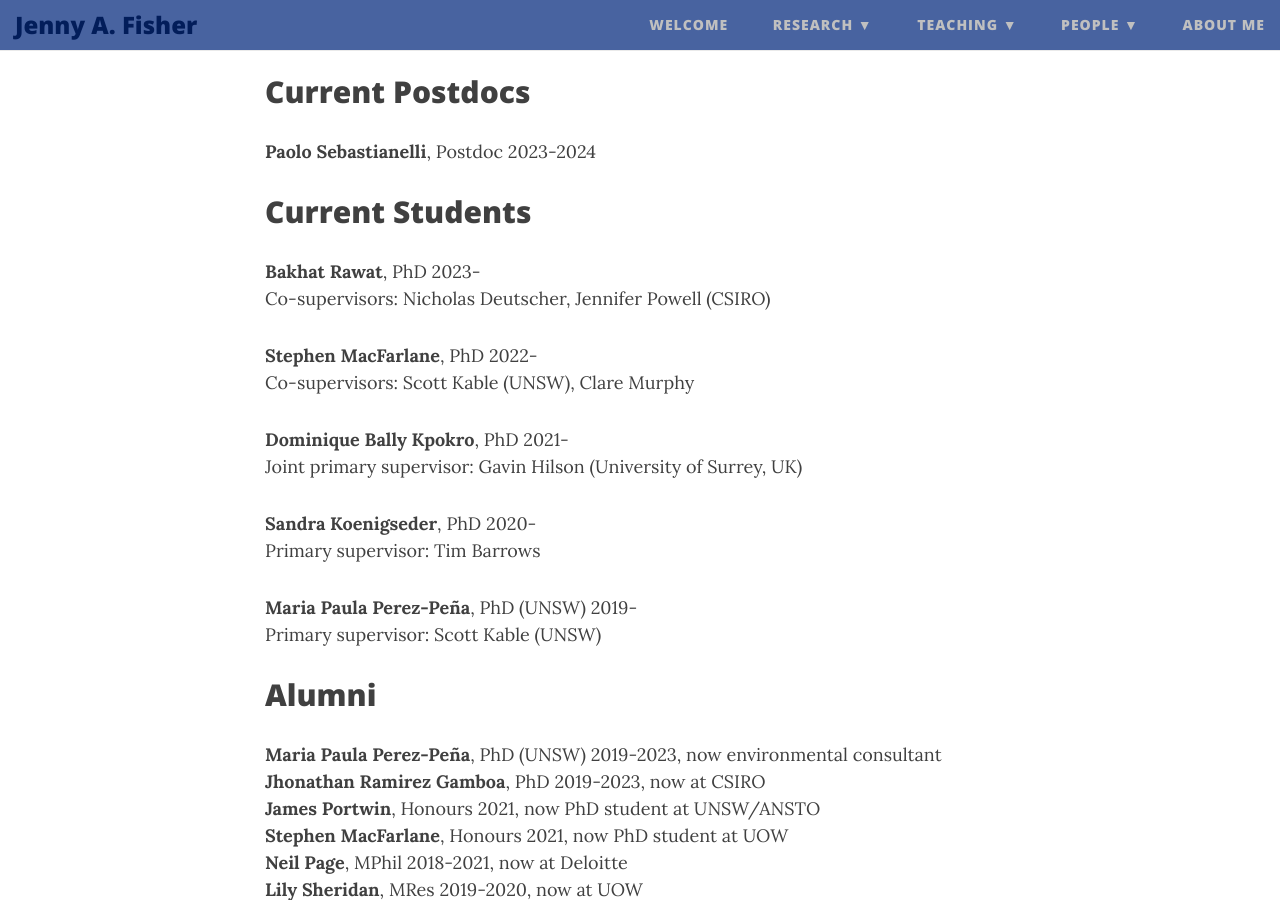
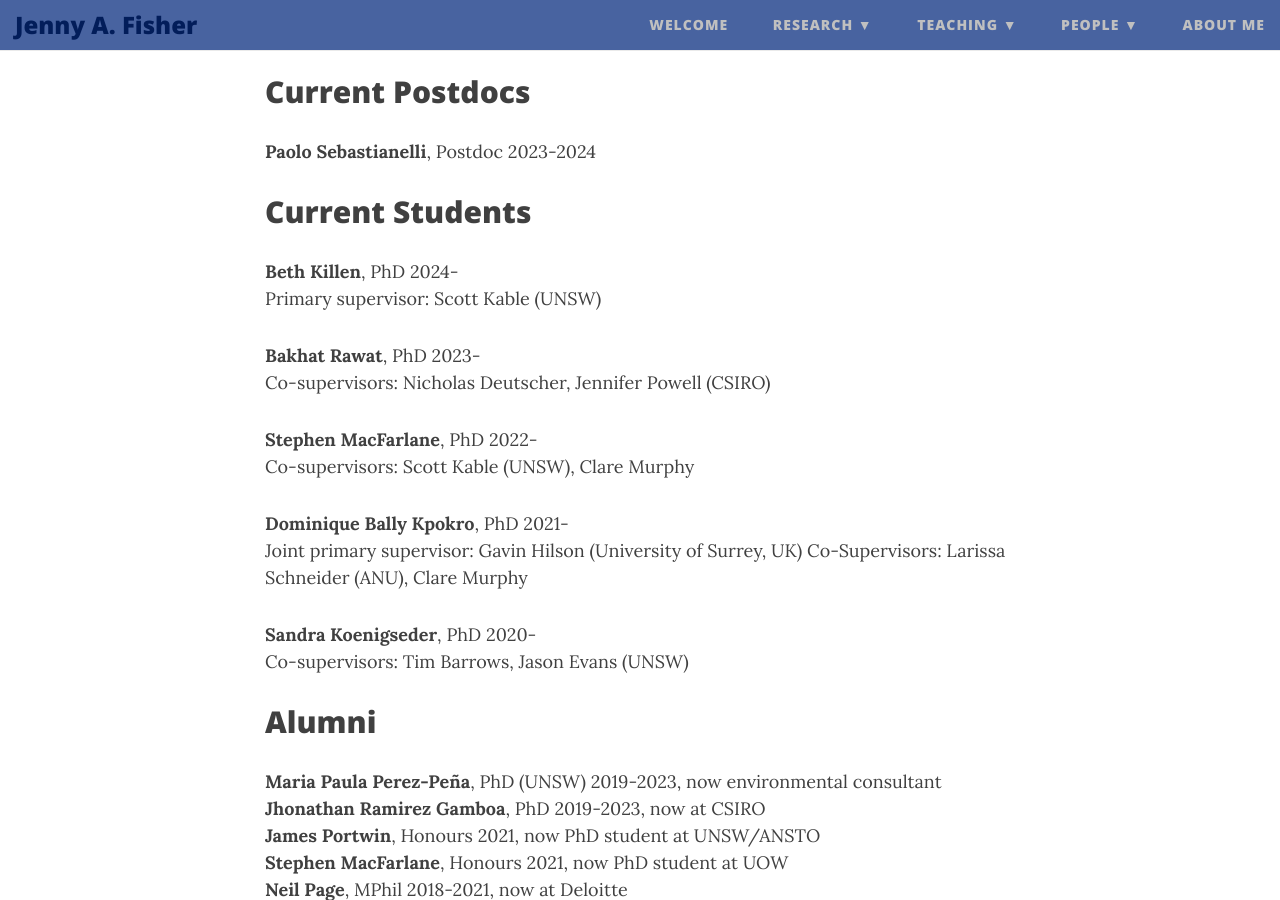
Before and after one commit to jennyfisher/jennyfisher.github.io, a Jekyll site: the page built from people.md, in a window 1280 px wide and 900 px high, scrolled down 193 px. Built offline with Jekyll 4.4.1, drawn with Linux system fonts in a browser that asks for light colours; nearby versions of some CDN libraries.

Commit message:
Update people.md

```diff
--- a/people.md
+++ b/people.md
@@ -9,6 +9,9 @@ title: People
 
 ## Current Students
 
+**Beth Killen**, PhD 2024-<br/>
+       Primary supervisor: Scott Kable (UNSW)
+
 **Bakhat Rawat**, PhD 2023-<br/>
        Co-supervisors: Nicholas Deutscher, Jennifer Powell (CSIRO)
 
@@ -17,12 +20,10 @@ title: People
 
 **Dominique Bally Kpokro**, PhD 2021-<br/>
        Joint primary supervisor: Gavin Hilson (University of Surrey, UK)
+       Co-Supervisors: Larissa Schneider (ANU), Clare Murphy
 
 **Sandra Koenigseder**, PhD 2020-<br/>
-       Primary supervisor: Tim Barrows
-
-**Maria Paula Perez-Peña**, PhD (UNSW) 2019-<br/>
-       Primary supervisor: Scott Kable (UNSW)
+       Co-supervisors: Tim Barrows, Jason Evans (UNSW)
 
 
 ## Alumni
```
